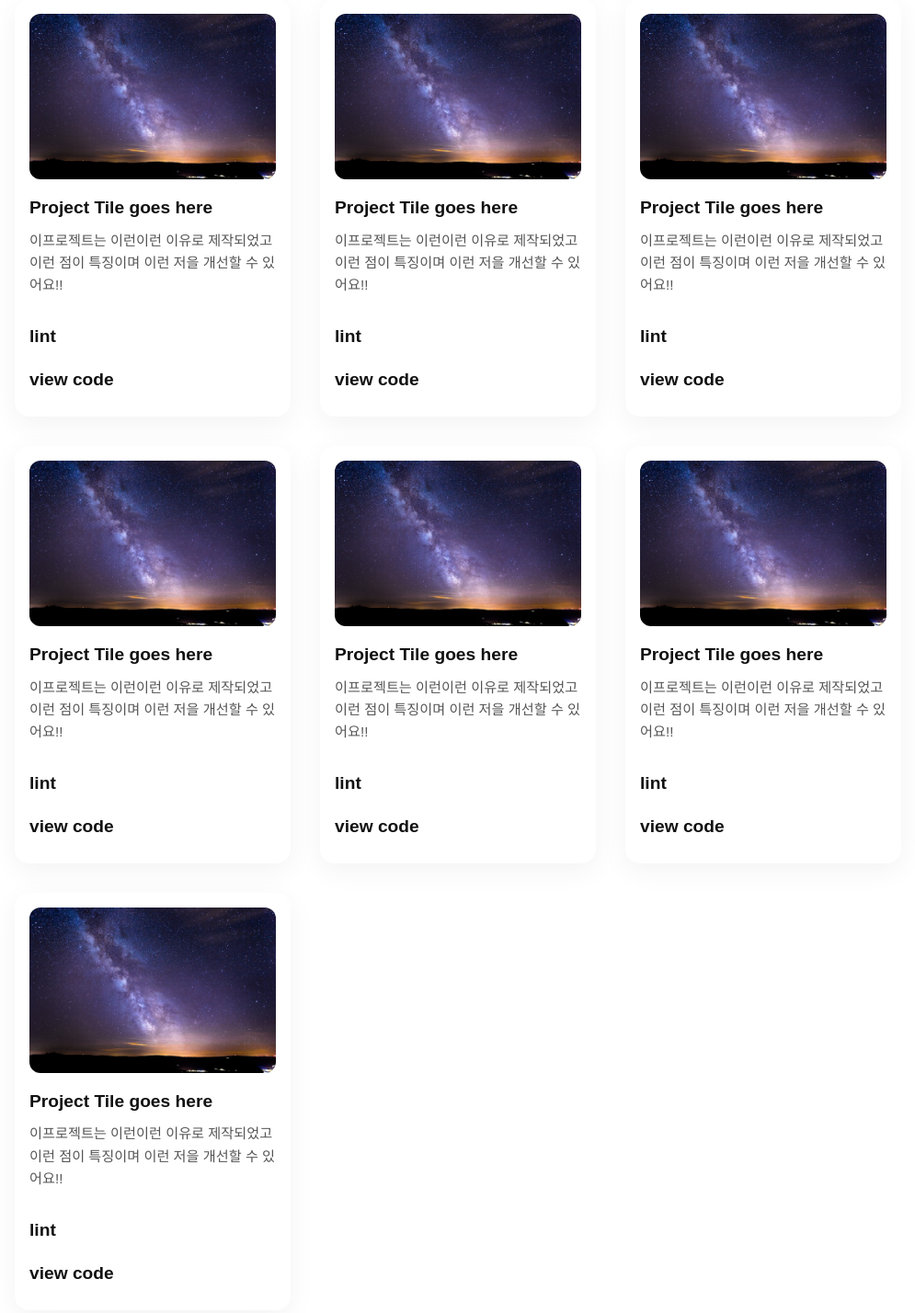
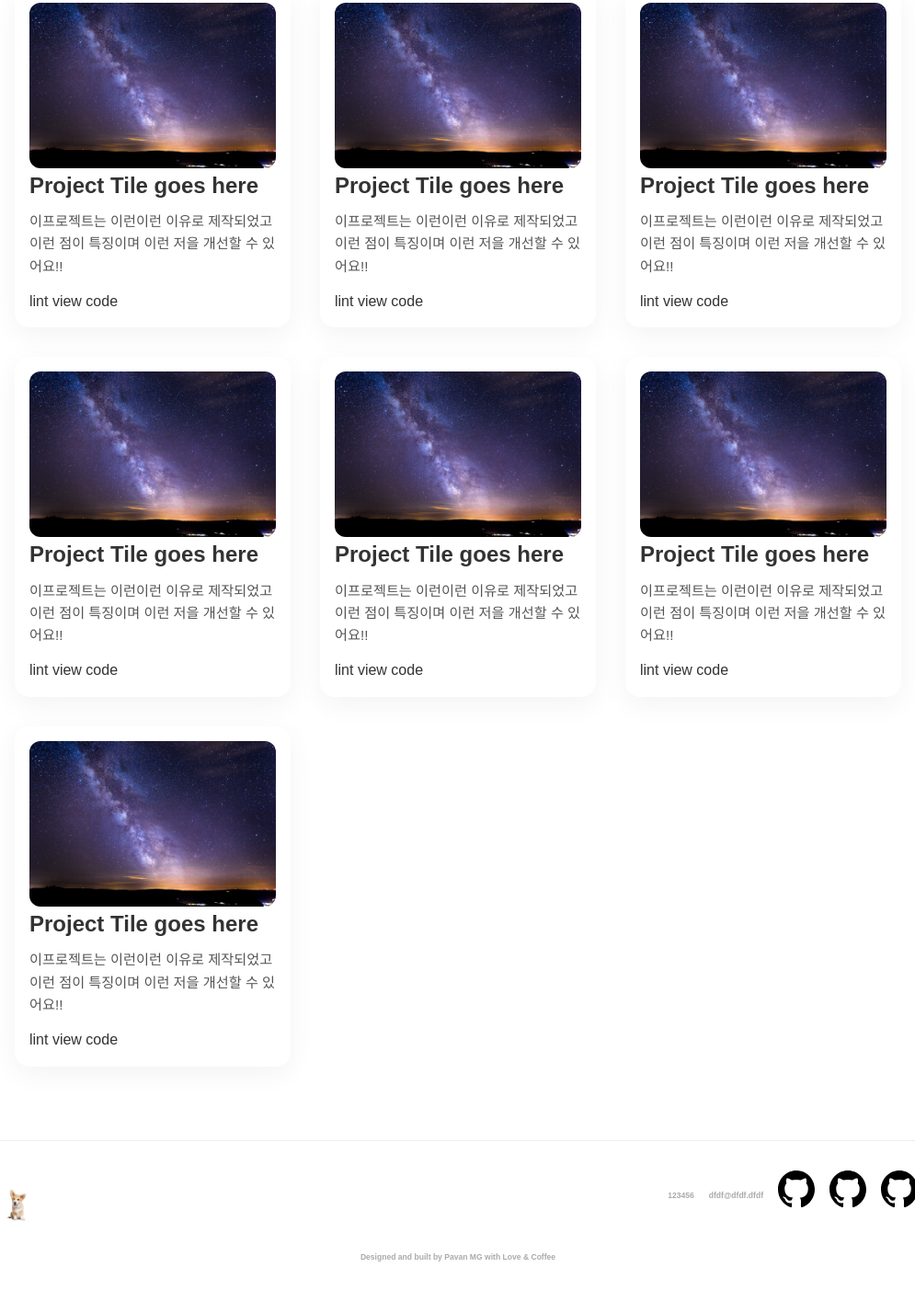
Before and after one commit to ruluralaa/prontend_practice, a plain HTML site: page index.html in a window 1280 px wide. Shown: the part 593-2021 px from the top of the page at 92% size, without its empty margins (142-1137 px from the left). After the commit the page ends 1983 px from the top, so only its background shows below. Drawn offline with Linux system fonts and the light colour scheme.

Commit message:
fix: 시맨틱 태그 수정

```diff
--- a/index.html
+++ b/index.html
@@ -12,6 +12,7 @@
     <nav>
       <img src="다운로드.jpeg" />
       <div>
+        <!-- 목록으로 구성하기! -->
         <h5>Home</h5>
         <h5>About</h5>
         <h5>Tech Stack</h5>
@@ -26,15 +27,15 @@
     </nav>
 
     <header>
-      <h2>
+      <h1>
         Hi ⭐,<br />제 이름은 <b>토리</b>예요!<br />저는 웹 개발을 잘해요!
-      </h2>
+      </h1>
       <img src="다운로드.jpeg" />
     </header>
 
     <main>
       <section>
-        <h3>My Tech Stack</h3>
+        <h2>My Tech Stack</h2>
         <p>제가 주로 사용하는 기술 스택들이에요</p>
         <figure>
           <img src="html-svgrepo-com.svg" /><img
@@ -50,97 +51,97 @@
       </section>
 
       <section>
-        <h3>Projects</h3>
+        <h2>Projects</h2>
         <p>제가 진행한 프로젝트들이에요</p>
         <div class="project-container">
           <article class="project-card">
             <img src="starry-sky-2051448_1280.jpg" />
-            <h5>Project Tile goes here</h5>
+            <h3>Project Tile goes here</h3>
             <p>
               이프로젝트는 이런이런 이유로 제작되었고 이런 점이 특징이며 이런
               저을 개선할 수 있어요!!
             </p>
             <div>
-              <h5>lint</h5>
-              <h5>view code</h5>
+              <a>lint</a>
+              <a>view code</a>
             </div>
           </article>
 
           <article class="project-card">
             <img src="starry-sky-2051448_1280.jpg" />
-            <h5>Project Tile goes here</h5>
+            <h3>Project Tile goes here</h3>
             <p>
               이프로젝트는 이런이런 이유로 제작되었고 이런 점이 특징이며 이런
               저을 개선할 수 있어요!!
             </p>
             <div>
-              <h5>lint</h5>
-              <h5>view code</h5>
+              <a>lint</a>
+              <a>view code</a>
             </div>
           </article>
 
           <article class="project-card">
             <img src="starry-sky-2051448_1280.jpg" />
-            <h5>Project Tile goes here</h5>
+            <h3>Project Tile goes here</h3>
             <p>
               이프로젝트는 이런이런 이유로 제작되었고 이런 점이 특징이며 이런
               저을 개선할 수 있어요!!
             </p>
             <div>
-              <h5>lint</h5>
-              <h5>view code</h5>
+              <a>lint</a>
+              <a>view code</a>
             </div>
           </article>
 
           <article class="project-card">
             <img src="starry-sky-2051448_1280.jpg" />
-            <h5>Project Tile goes here</h5>
+            <h3>Project Tile goes here</h3>
             <p>
               이프로젝트는 이런이런 이유로 제작되었고 이런 점이 특징이며 이런
               저을 개선할 수 있어요!!
             </p>
             <div>
-              <h5>lint</h5>
-              <h5>view code</h5>
+              <a>lint</a>
+              <a>view code</a>
             </div>
           </article>
 
           <article class="project-card">
             <img src="starry-sky-2051448_1280.jpg" />
-            <h5>Project Tile goes here</h5>
+            <h3>Project Tile goes here</h3>
             <p>
               이프로젝트는 이런이런 이유로 제작되었고 이런 점이 특징이며 이런
               저을 개선할 수 있어요!!
             </p>
             <div>
-              <h5>lint</h5>
-              <h5>view code</h5>
+              <a>lint</a>
+              <a>view code</a>
             </div>
           </article>
 
           <article class="project-card">
             <img src="starry-sky-2051448_1280.jpg" />
-            <h5>Project Tile goes here</h5>
+            <h3>Project Tile goes here</h3>
             <p>
               이프로젝트는 이런이런 이유로 제작되었고 이런 점이 특징이며 이런
               저을 개선할 수 있어요!!
             </p>
             <div>
-              <h5>lint</h5>
-              <h5>view code</h5>
+              <a>lint</a>
+              <a>view code</a>
             </div>
           </article>
 
           <article class="project-card">
             <img src="starry-sky-2051448_1280.jpg" />
-            <h5>Project Tile goes here</h5>
+            <h3>Project Tile goes here</h3>
             <p>
               이프로젝트는 이런이런 이유로 제작되었고 이런 점이 특징이며 이런
               저을 개선할 수 있어요!!
             </p>
             <div>
-              <h5>lint</h5>
-              <h5>view code</h5>
+              <a>lint</a>
+              <a>view code</a>
             </div>
           </article>
         </div>
```
